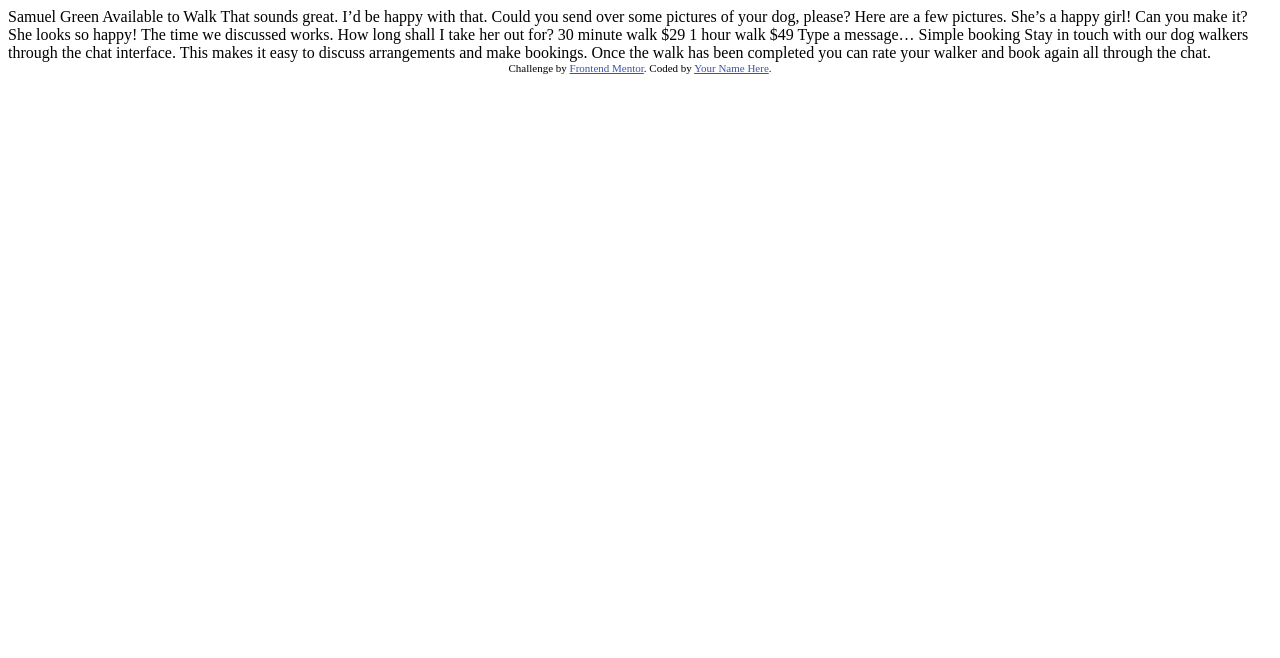
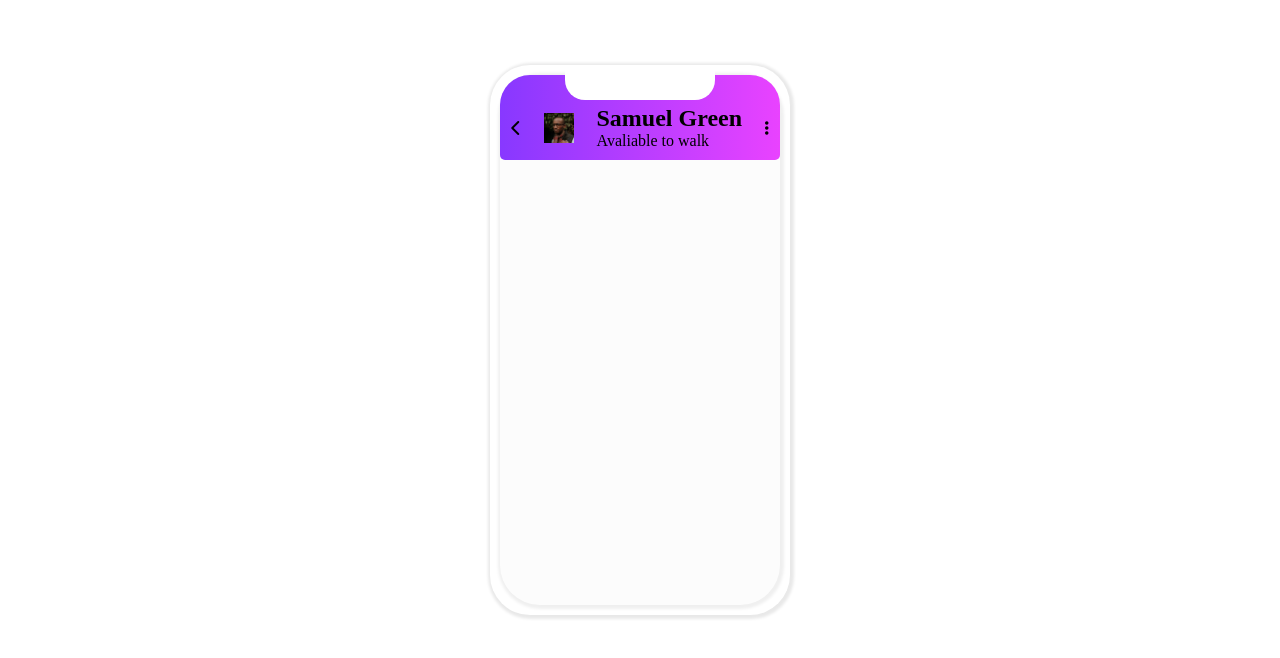
Before and after one commit to Cauaresende/projeto-chat-app, a plain HTML site: page index.html in a window 1280 px wide. Drawn offline with Linux system fonts and the light colour scheme.

Commit message:
primeiros passos

```diff
--- /dev/null
+++ b/estilos/css/style.css
@@ -0,0 +1,62 @@
+* {
+    margin: 0;
+    padding: 0;
+    box-sizing: border-box;
+}
+
+@font-face {
+    font-family: rubik;
+    src: url(Rubik-Regular.ttf);
+}
+
+:root {
+    --roxo-gradiente: hsl(264, 100%, 61%);
+    --rosa-gradiente: hsl(293, 100%, 63%);
+    --lilás: hsl(276, 100%, 81%);
+    --roxo-chat:hsl(276, 55%, 52%);
+    --cinza-chat:hsl(270, 7%, 64%);
+    --roxo-escuro:hsl(271, 36%, 24%);
+}
+
+.detalhe-iphone {
+    margin: auto;
+    height: 35px;
+    width: 150px;
+    background-color: white;
+    border-radius: 0 0 20px 20px;
+    position: relative;
+    top: 65px;
+}
+
+.borda-celular {
+    margin: 30px auto;
+    height: 550px;
+    width: 300px;
+    background-color: white;
+    border-radius: 40px;
+    box-shadow: 1px 1px 3px 3px rgba(0, 0, 0, 0.089);
+    z-index: 0;
+
+    display: flex;
+    align-items: center;
+}
+
+.celular {
+    margin: auto;
+    height: 530px;
+    width: 280px;
+    background-color: rgba(211, 211, 211, 0.068);
+    border-radius: 40px;
+    box-shadow: 1px 1px 3px 3px rgba(0, 0, 0, 0.062);
+}
+
+.apresentacao {
+    background-image: linear-gradient(to left, var(--rosa-gradiente), var(--roxo-gradiente));
+    border-radius: 30px 30px 5px 5px;
+    padding-top: 30px;
+    padding-bottom: 10px;
+
+    display: flex;
+    justify-content: space-around;
+    align-items: center;
+}
--- a/index.html
+++ b/index.html
@@ -2,50 +2,29 @@
 <html lang="en">
 <head>
   <meta charset="UTF-8">
-  <meta name="viewport" content="width=device-width, initial-scale=1.0"> <!-- displays site properly based on user's device -->
-
-  <link rel="icon" type="image/png" sizes="32x32" href="./images/favicon-32x32.png">
-
-  <title>Frontend Mentor | [Challenge Name Here]</title>
-
-  <!-- Feel free to remove these styles or customise in your own stylesheet 👍 -->
-  <style>
-    .attribution { font-size: 11px; text-align: center; }
-    .attribution a { color: hsl(228, 45%, 44%); }
-  </style>
+  <meta name="viewport" content="width=device-width, initial-scale=1.0">
+  <title>Chat app</title>
+  <link rel="shortcut icon" href="estilos/images/favicon-32x32.png" type="image/x-icon">
+  <link rel="stylesheet" href="estilos/css/style.css">
+  <script src="https://kit.fontawesome.com/ff092b6afc.js" crossorigin="anonymous"></script>
 </head>
 <body>
-
-  Samuel Green
-  Available to Walk
-
-  That sounds great. I’d be happy with that.
-
-  Could you send over some pictures of your dog, please?
-
-  Here are a few pictures. She’s a happy girl!
-
-  Can you make it?
-
-  She looks so happy! The time we discussed works. How long shall I take her out for?
-
-  30 minute walk
-  $29
-
-  1 hour walk
-  $49
-
-  Type a message…
-
-  Simple booking
-
-  Stay in touch with our dog walkers through the chat interface. This makes it easy to
-  discuss arrangements and make bookings. Once the walk has been completed you can rate
-  your walker and book again all through the chat.
-
-  <div class="attribution">
-    Challenge by <a href="https://www.frontendmentor.io?ref=challenge" target="_blank">Frontend Mentor</a>.
-    Coded by <a href="#">Your Name Here</a>.
-  </div>
+  <main>
+    <div class="detalhe-iphone"></div>
+    <section class="borda-celular">
+        <section class="celular">
+          <div class="apresentacao">
+            <i class="fa-solid fa-chevron-left"></i>
+            <img src="estilos/images/avatar.jpg" width="30px" alt="avatar">
+            <div class="descricao">
+              <h2>Samuel Green</h2>
+              <p>Avaliable to walk</p>
+            </div>
+            <i class="fa-solid fa-ellipsis-vertical"></i>
+          </div>
+          <div class="conteudo"></div>
+        </section>
+    </section>
+  </main>
 </body>
 </html>
```
Also changed, not shown: estilos/css/Rubik-Regular.ttf (added).
